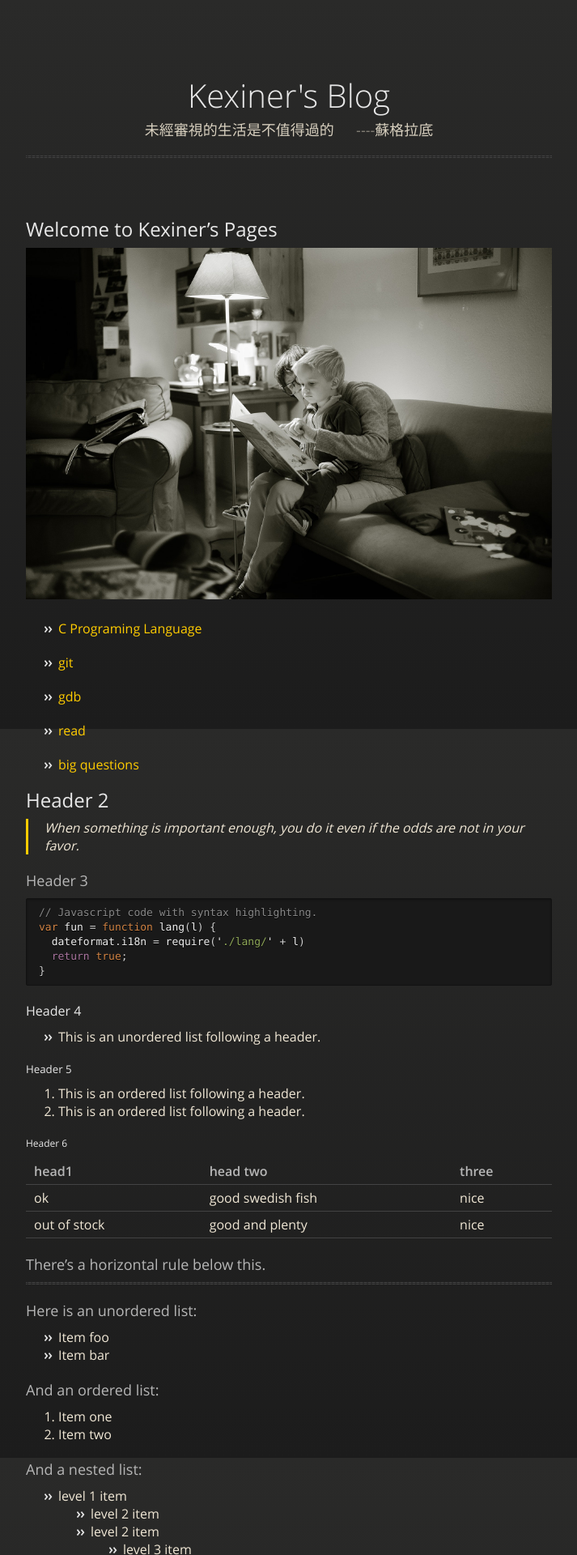
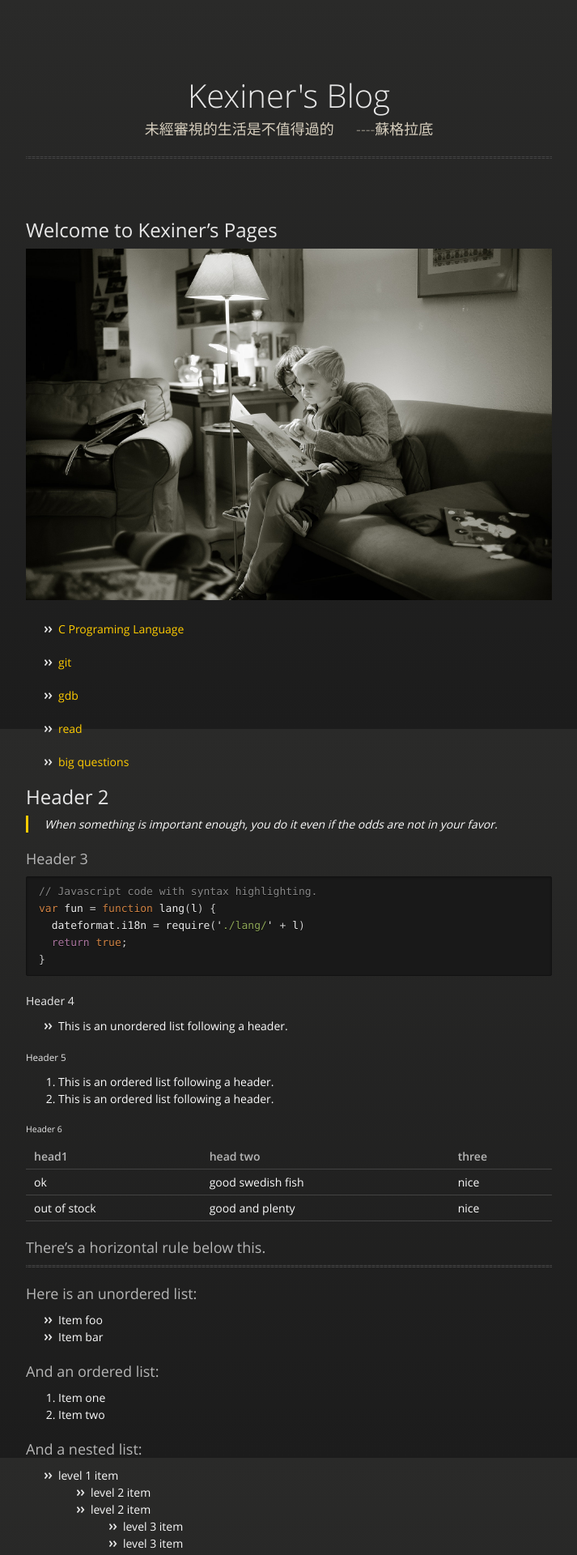
Before and after one commit to kexinerchen/kexinerchen.github.io, a Jekyll site: the page built from index.md, in a window 1280 px wide. Shown: the top 1920 px of the page at 81% size, without its empty margins (283-996 px from the left). Built offline with Jekyll 4.4.1, drawn with Linux system fonts in a browser that asks for light colours; our own code applies the rules of GitHub Pages for plain Markdown files.

Commit message:
Update jekyll-theme-midnight.scss

```diff
--- a/_sass/jekyll-theme-midnight.scss
+++ b/_sass/jekyll-theme-midnight.scss
@@ -5,8 +5,8 @@
 body {
   padding:0px 0 20px 0px;
   margin: 0px;
-  font:16px "OpenSansRegular", "Helvetica Neue", Helvetica, Arial, sans-serif;
-  color:#f0e7d5;
+  font:14px/1.5 "OpenSansRegular", "Helvetica Neue", Helvetica, Arial, sans-serif;
+  color:#fafafa;
   font-weight: normal;
   background: #252525;
   background-attachment: fixed !important;
```
